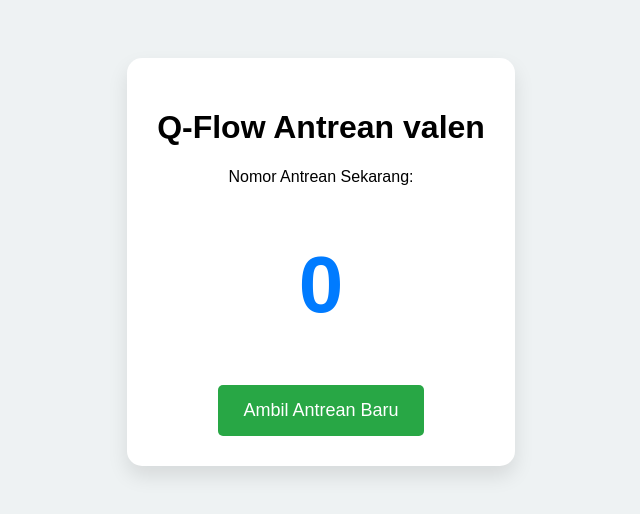
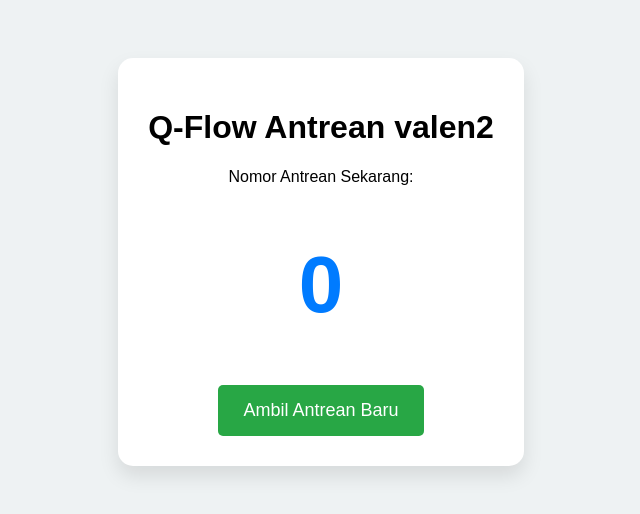
Before and after one commit to dylanRevelin/uas-k8s, a plain HTML site: page frontend/index.html in a window 1280 px wide. Shown: the whole page, without its empty margins (319-959 px from the left). Drawn offline with Linux system fonts and the light colour scheme; no server answers.

Commit message:
update title 6

```diff
--- a/frontend/index.html
+++ b/frontend/index.html
@@ -10,7 +10,7 @@
 </head>
 <body>
     <div class="box">
-        <h1>Q-Flow Antrean valen</h1>
+        <h1>Q-Flow Antrean valen2</h1>
         <p>Nomor Antrean Sekarang:</p>
         <h1 id="num" style="font-size: 80px; color: #007bff;">0</h1>
         <button onclick="ambil()">Ambil Antrean Baru</button>
```
